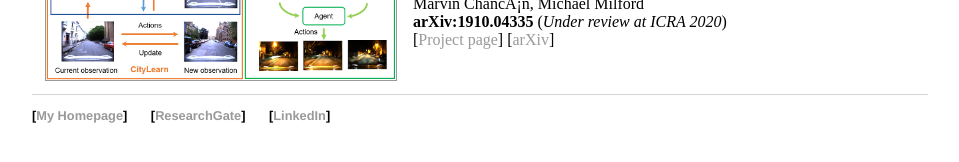
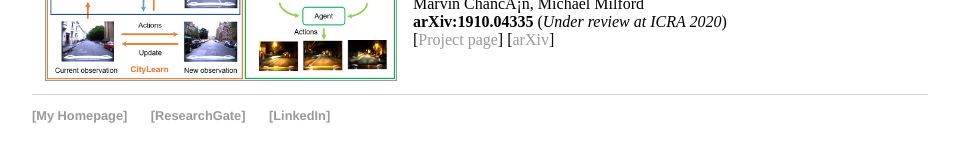
Before and after one commit to mchancan/mchancan.github.io, a Jekyll site: the page built from index.html, in a window 1280 px wide. Shown: the part 668-830 px from the top of the page, without its empty margins (160-1119 px from the left). Built offline with Jekyll 4.4.1, drawn with Linux system fonts in a browser that asks for light colours; comment, search, counter and statistics services are not loaded; part of the change alters nothing that is shown.

```diff
--- a/_layouts/default.html
+++ b/_layouts/default.html
@@ -41,9 +41,9 @@
 
 		<footer>
 	    		<ul>
-				<li>[<a href="https://sites.google.com/view/mchancan/">My Homepage</a>]</li>
-				<li>[<a href="https://www.researchgate.net/profile/Marvin_Chancan">ResearchGate</a>]</li>
-	        		<li>[<a href="https://www.linkedin.com/in/mchancan/">LinkedIn</a>]</li>
+				<li><a href="https://sites.google.com/view/mchancan/">[My Homepage]</a></li>
+				<li><a href="https://www.researchgate.net/profile/Marvin_Chancan">[ResearchGate]</a></li>
+	        		<li><a href="https://www.linkedin.com/in/mchancan/">[LinkedIn]</a></li>
 			</ul>
 		</footer>
 	</html>
```
